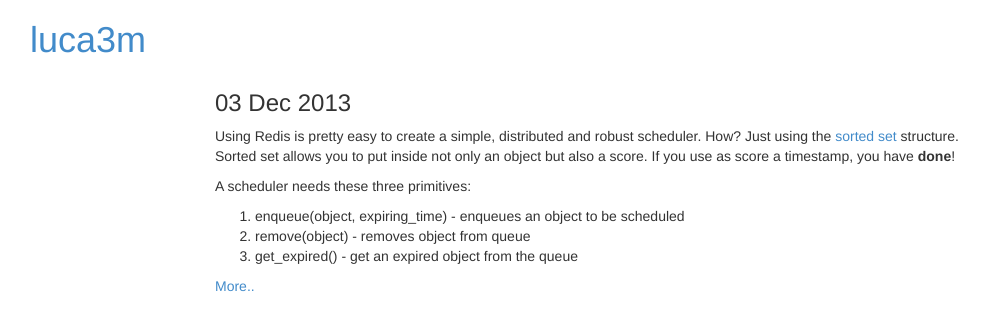
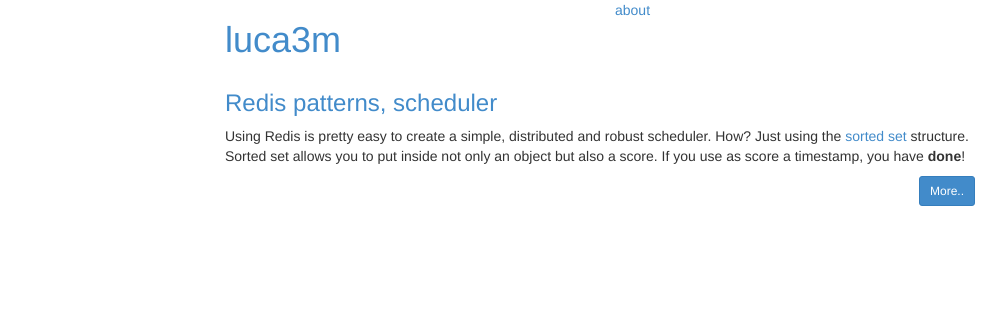
Before and after one commit to luca3m/luca3m.github.io, a Jekyll site: the page built from index.html, in a window 1280 px wide. Shown: the top 331 px of the page, without its empty margins (40-1046 px from the left). Built offline with Jekyll 4.4.1, drawn with Linux system fonts in a browser that asks for light colours; Markdown is read by kramdown in place of the engine named in the settings.

Commit message:
Add about page

```diff
--- a/_config.yml
+++ b/_config.yml
@@ -1,4 +1,3 @@
 name: luca3m
 markdown: redcarpet
 pygments: true
-excerpt_separator: ":::"
--- a/_layouts/default.html
+++ b/_layouts/default.html
@@ -17,8 +17,12 @@
 <body>
   <div class="container">
     <div class="row">
-      <div class="col-md-12 col-xs-12">
+      <div class="col-md-4 col-md-offset-2 col-xs-12">
       <h1><a href="/">{{ site.name }}</a></h1>
+      </div>
+      <div class="col-md-4 col-xs-12">
+      <a href="/about">about</a>
+      </div>
     </div>
 
     <div class="row">
--- a/_posts/2013-12-02-welcome-to-jekyll.markdown
+++ b/_posts/2013-12-02-redis-scheduler.markdown
@@ -15,8 +15,6 @@
 1. enqueue(object, expiring_time) - enqueues an object to be scheduled
 2. remove(object) - removes object from queue
 3. get_expired() - get an expired object from the queue
-
-:::
 
 The former two primitives are pretty easy to implement, just use `ZADD` and `ZREM` command of redis, using the current timestamp (better in UTC) on ZADD:
 
--- /dev/null
+++ b/about/index.html
@@ -0,0 +1,6 @@
+---
+layout: default
+title: about luca3m
+---
+
+Hello world!
--- a/index.html
+++ b/index.html
@@ -1,14 +1,15 @@
 ---
 layout: default
-title: luca3m's blog
+title: luca3m
 ---
 
 {% for post in site.posts %}
 <div class="row">
   <div class="col-md-12 col-xs-12">
-      <h3>{{ post.date | date_to_string }}</h3>
+      <h3><a href="{{ post.url }}">{{ post.title }}</a></h3>
       <p>{{ post.excerpt }}</p>
-      <a href="{{ post.url }}">More..</a>
+
+      <a class="btn btn-primary btn-sm pull-right" href="{{ post.url }}">More..</a>
   </div>
 </div>
 {% endfor %}
```
Also changed, not shown: other parts of _posts/2013-12-02-redis-scheduler.markdown (+1 -1 lines).
